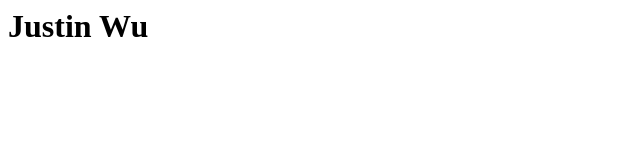
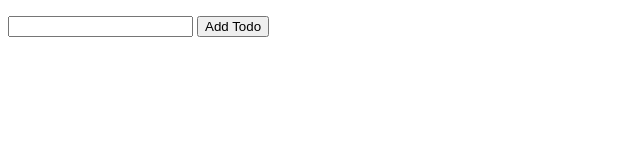
Before and after one commit to Justin-pyth/Personal-Website, a plain HTML site: page index.html in a window 1280 px wide. Shown: the whole page, without its empty margins (0-640 px from the left). Drawn offline with Linux system fonts and the light colour scheme.

Commit message:
Update index.html

```diff
--- a/index.html
+++ b/index.html
@@ -1,8 +1,27 @@
-<DOCTYPE html>
+<!DOCTYPE html>
+<html>
   <head>
-    <title>Justin Wu Portfolio</title>
+    <meta charset="utf-8">
+    <meta name="viewport" content="width=device-width">
+    <title>Webpage</title>
+    <link href="style.css" rel="stylesheet" type="text/css" />
   </head>
 
   <body>
-    <h1>Justin Wu</h1>
+    <ul id ="todos"></ul>
+    <form>
+      <input name="todo" type="text"/>
+      <input type="submit" value="Add Todo" />
+    </form>
+
+    <script>
+      const form = document.querySelector("form");
+      const input = document.querySelector("[name='todo']");
+      const todoList = document.getElementById("todos");
+
+      const existingTodos = JSON.parse(localStorage.getItem("todos")) || [];
+      const todoData = [];
+    </script>
   </body>
+
+</html>
```
